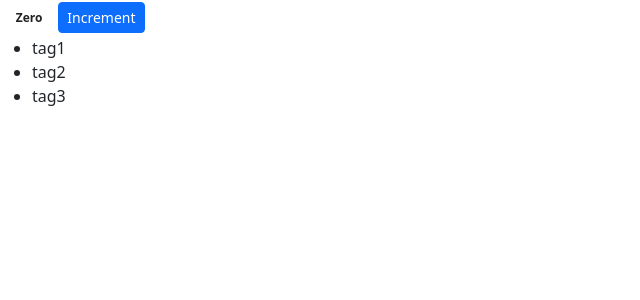
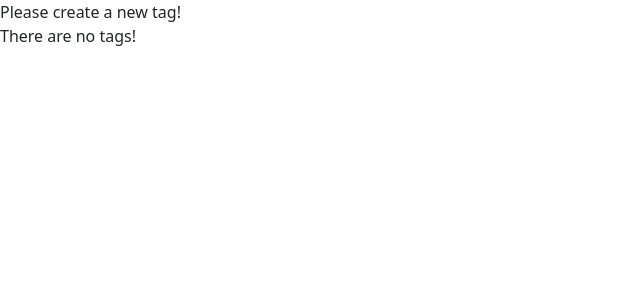
Before and after one commit to Rianto-RNT/rnt-react-vidly, a React (Create React App) app in the folder counter/: page / in a window 1280 px wide. Shown: the top 300 px of the page, without its empty margins (0-640 px from the left). Built offline with nearby package versions, Linux system fonts and the light colour scheme.

Commit message:
Conditional rendering

```diff
--- a/counter/src/components/counter.jsx
+++ b/counter/src/components/counter.jsx
@@ -3,36 +3,28 @@ import React, { Component } from "react";
 class Counter extends Component {
   state = {
     count: 0,
-    tags: ["tag1", "tag2", "tag3"],
+    tags: [],
   };
 
-  render() {
-    this.getBadgeClasses();
+  renderTags() {
+    if (this.state.tags.length === 0) return <p>There are no tags!</p>;
 
     return (
-      <div>
-        <span style={{ color: "#222222" }} className={this.getBadgeClasses()}>
-          {this.formatCount()}
-        </span>
-        <button className="btn btn-primary btn-sm">Increment</button>
-        <ul>
-          {this.state.tags.map((tag) => (
-            <li key={tag}>{tag}</li>
-          ))}
-        </ul>
-      </div>
+      <ul>
+        {this.state.tags.map((tag) => (
+          <li key={tag}>{tag}</li>
+        ))}
+      </ul>
     );
   }
 
-  getBadgeClasses() {
-    let classes = "badge m-2 badge-";
-    classes += this.state.count === 0 ? "warning" : "primary";
-    return classes;
-  }
-
-  formatCount() {
-    const { count } = this.state;
-    return count === 0 ? "Zero" : count;
+  render() {
+    return (
+      <div>
+        {this.state.tags.length === 0 && "Please create a new tag!"}
+        {this.renderTags()}
+      </div>
+    );
   }
 }
 
```
